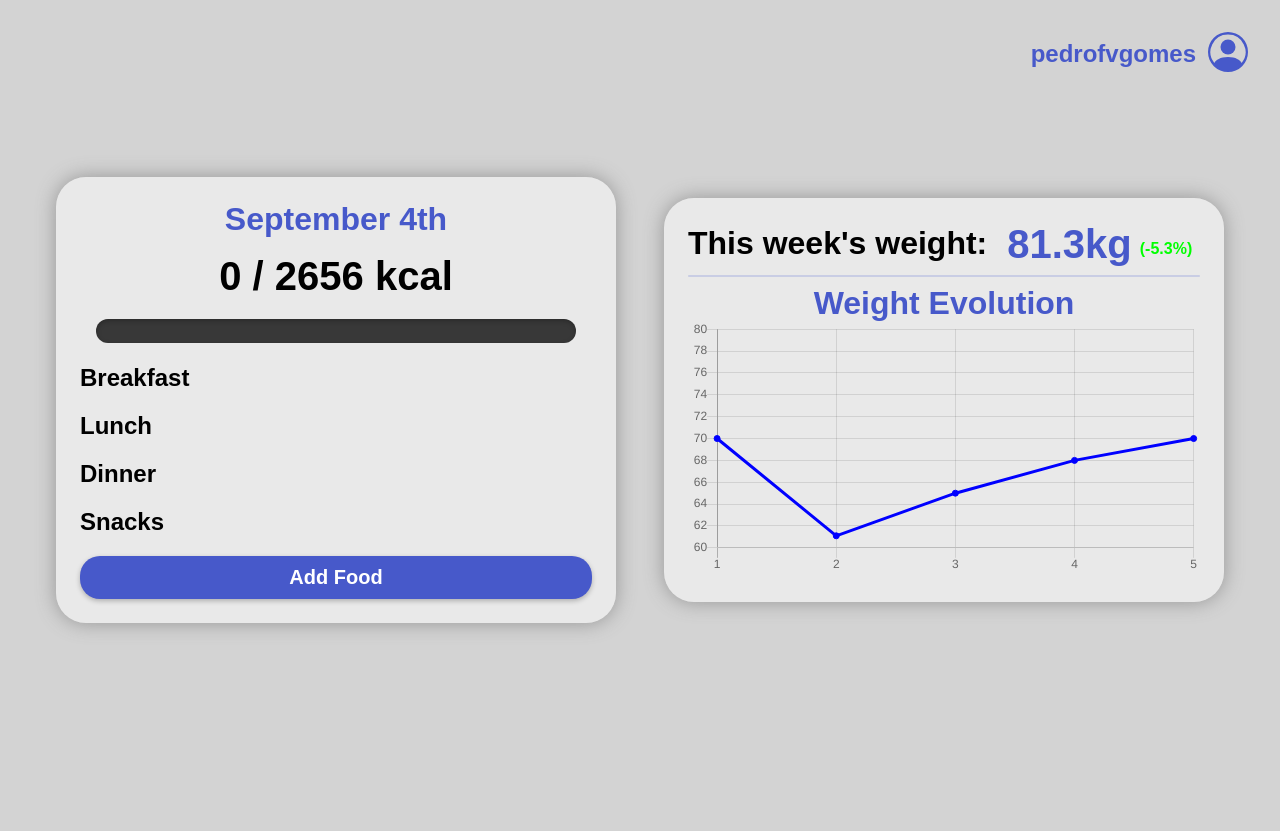
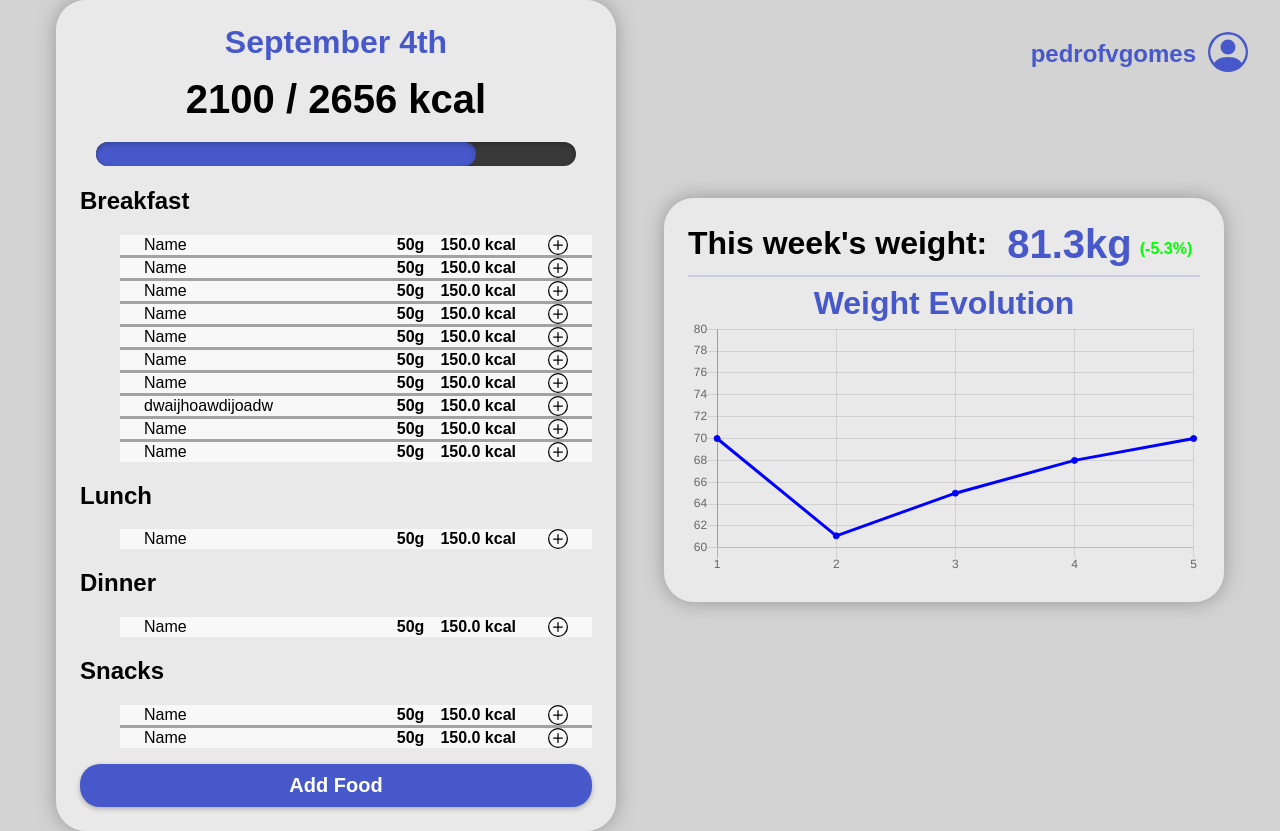
Before and after one commit to pedrofvgomes/fithub, a Django app: page / in a window 1280 px wide. Before the commit the page ends 631 px from the top, so only its background shows below. Run offline with Django 4.2, Linux system fonts and the light colour scheme; a user stored in the database is signed in; data comes from the database, SQL or seed files in the repository; parts of the project's set-up code (start-up, migrations or seed data) failed here and were passed over; some web fonts are replaced.

Commit message:
bug fixes

```diff
--- a/fithub/models.py
+++ b/fithub/models.py
@@ -1,5 +1,6 @@
 from django.db import models
 from django.contrib.auth.models import AbstractUser
+import datetime, pytz
 
 class User(AbstractUser):
     age = models.IntegerField(default=0)
@@ -15,15 +16,15 @@ class User(AbstractUser):
 class WeightLog(models.Model):
     user = models.ForeignKey('User', on_delete=models.CASCADE)
     weight = models.FloatField()
-    date = models.DateField(auto_now_add=True)
+    timestamp = models.DateTimeField(default = datetime.datetime.now())
 
 class FoodLog(models.Model):
     user = models.ForeignKey('User', on_delete=models.CASCADE)
     name = models.CharField(max_length=100)
     calories = models.FloatField(default=0)
-    weight = models.FloatField(default=0)
+    weight = models.CharField(max_length=100)
     meal = models.CharField(max_length=100)
-    timestamp = models.DateTimeField(auto_now_add=True)
+    timestamp = models.DateTimeField(default = datetime.datetime.now())
 
 class NutritionalInfo(models.Model):
     user = models.ForeignKey('User', on_delete=models.CASCADE)
--- a/fithub/static/fithub/script.js
+++ b/fithub/static/fithub/script.js
@@ -286,8 +286,6 @@ document.addEventListener('DOMContentLoaded', function () {
             let user_id = document.querySelector('#edit-profile input[name="user_id"]').value;
             let csrfToken = document.querySelector("#food-log input[name='csrfmiddlewaretoken']").value;
 
-            console.log(name);
-
             fetch('/addfood/' + String(user_id), {
                 method: 'POST',
                 headers: {
@@ -298,15 +296,9 @@ document.addEventListener('DOMContentLoaded', function () {
                     name: name,
                     weight: weight,
                     calories: calories,
-                    meal : meal_text
+                    meal: meal_text
                 })
-            })
-            .then(response => response.json())
-            .then(status => {
-                if(status == 204){
-                    console.log('success');
-                }
-            })
+            }).then(location.reload());
         })
     });
 
--- a/fithub/static/fithub/styles.css
+++ b/fithub/static/fithub/styles.css
@@ -399,7 +399,7 @@ progress::-webkit-progress-value {
 }
 #search-results{
     background-color: rgba(207, 207, 207, 0.5);
-    height: 40%;
+    height: 50%;
     border-radius: 10px;
     box-shadow: 0px 0px 20px rgb(0, 0, 0, 0.3) inset;
     border: solid 2px rgba(81, 81, 81, 0.5);
@@ -442,6 +442,11 @@ label[for='search-results']{
     height: 100%;
     cursor: pointer;
 }
+input[type=number]::-webkit-inner-spin-button,
+input[type=number]::-webkit-outer-spin-button {
+  -webkit-appearance: none;
+  margin: 0;
+}
 
 ::-webkit-scrollbar {
     width: 0.5em;
--- a/fithub/templates/fithub/index.html
+++ b/fithub/templates/fithub/index.html
@@ -19,22 +19,62 @@
             <div id="logs">
                 <h2 class="meal-title">Breakfast</h2>
                 <ul id="breakfast">
-
+                    {% for food in breakfast %}
+                    <li class="food">
+                        <span>{{ food.name }}</span>
+                        <span>{{ food.weight }}</span>
+                        <span>{{ food.calories }} kcal</span>
+                        <svg xmlns="http://www.w3.org/2000/svg" width="20" height="20" fill="currentColor" class="bi bi-plus-circle" viewBox="0 0 16 16">
+                            <path d="M8 15A7 7 0 1 1 8 1a7 7 0 0 1 0 14zm0 1A8 8 0 1 0 8 0a8 8 0 0 0 0 16z"/>
+                            <path d="M8 4a.5.5 0 0 1 .5.5v3h3a.5.5 0 0 1 0 1h-3v3a.5.5 0 0 1-1 0v-3h-3a.5.5 0 0 1 0-1h3v-3A.5.5 0 0 1 8 4z"/>
+                          </svg>
+                    </li>
+                    {% endfor %}
                 </ul>
 
                 <h2 class="meal-title">Lunch</h2>
                 <ul id="lunch">
-
+                    {% for food in lunch %}
+                    <li class="food">
+                        <span>{{ food.name }}</span>
+                        <span>{{ food.weight }}</span>
+                        <span>{{ food.calories }} kcal</span>
+                        <svg xmlns="http://www.w3.org/2000/svg" width="20" height="20" fill="currentColor" class="bi bi-plus-circle" viewBox="0 0 16 16">
+                            <path d="M8 15A7 7 0 1 1 8 1a7 7 0 0 1 0 14zm0 1A8 8 0 1 0 8 0a8 8 0 0 0 0 16z"/>
+                            <path d="M8 4a.5.5 0 0 1 .5.5v3h3a.5.5 0 0 1 0 1h-3v3a.5.5 0 0 1-1 0v-3h-3a.5.5 0 0 1 0-1h3v-3A.5.5 0 0 1 8 4z"/>
+                          </svg>
+                    </li>
+                    {% endfor %}
                 </ul>
 
                 <h2 class="meal-title">Dinner</h2>
                 <ul id="dinner">
-
+                    {% for food in dinner %}
+                    <li class="food">
+                        <span>{{ food.name }}</span>
+                        <span>{{ food.weight }}</span>
+                        <span>{{ food.calories }} kcal</span>
+                        <svg xmlns="http://www.w3.org/2000/svg" width="20" height="20" fill="currentColor" class="bi bi-plus-circle" viewBox="0 0 16 16">
+                            <path d="M8 15A7 7 0 1 1 8 1a7 7 0 0 1 0 14zm0 1A8 8 0 1 0 8 0a8 8 0 0 0 0 16z"/>
+                            <path d="M8 4a.5.5 0 0 1 .5.5v3h3a.5.5 0 0 1 0 1h-3v3a.5.5 0 0 1-1 0v-3h-3a.5.5 0 0 1 0-1h3v-3A.5.5 0 0 1 8 4z"/>
+                          </svg>
+                    </li>
+                    {% endfor %}
                 </ul>
 
                 <h2 class="meal-title">Snacks</h2>
                 <ul id="snacks">
-
+                    {% for food in snacks %}
+                    <li class="food">
+                        <span>{{ food.name }}</span>
+                        <span>{{ food.weight }}</span>
+                        <span>{{ food.calories }} kcal</span>
+                        <svg xmlns="http://www.w3.org/2000/svg" width="20" height="20" fill="currentColor" class="bi bi-plus-circle" viewBox="0 0 16 16">
+                            <path d="M8 15A7 7 0 1 1 8 1a7 7 0 0 1 0 14zm0 1A8 8 0 1 0 8 0a8 8 0 0 0 0 16z"/>
+                            <path d="M8 4a.5.5 0 0 1 .5.5v3h3a.5.5 0 0 1 0 1h-3v3a.5.5 0 0 1-1 0v-3h-3a.5.5 0 0 1 0-1h3v-3A.5.5 0 0 1 8 4z"/>
+                          </svg>
+                    </li>
+                    {% endfor %}
                 </ul>
             </div>
 
@@ -218,7 +258,7 @@
                       </svg>
                 </li>
                 <li class="food">
-                    <span>Name</span>
+                    <span>dwaijhoawdijoadw</span>
                     <span>50g</span>
                     <span>150 kcal</span>
                     <svg xmlns="http://www.w3.org/2000/svg" width="16" height="16" fill="currentColor" class="bi bi-plus-circle" viewBox="0 0 16 16">
@@ -243,9 +283,6 @@
                 <option value="2">Dinner</option>
                 <option value="3">Snacks</option>
             </select>
-
-
-            <button>Confirm</button>
         </div>
 
         <div id="weight-log"></div>
--- a/fithub/views.py
+++ b/fithub/views.py
@@ -5,13 +5,27 @@ from django.contrib.auth import login, authenticate, logout
 from django.db import IntegrityError
 from django.urls import reverse
 from .models import User, FoodLog, WeightLog
-import datetime
+import datetime, pytz
 
 
 def index(request):
+    today = datetime.datetime.now()
+
+
+    # sum of calories
+    flogs = []
+    for log in FoodLog.objects.all():
+        if log.user == request.user and log.timestamp.day == today.day and log.timestamp.month == today.month and log.timestamp.year == today.year:
+            flogs.append(log)
+    calories = sum([l.calories for l in flogs])
+
     return render(request, "fithub/index.html", {
-        "calories" : 0,
-        "date" : datetime.datetime.now()
+        "calories" : round(calories),
+        "date" : today,
+        "breakfast" : [log for log in flogs if log.meal == 'Breakfast'],
+        "lunch" : [log for log in flogs if log.meal == 'Lunch'],
+        "dinner" : [log for log in flogs if log.meal == 'Dinner'],
+        "snacks" : [log for log in flogs if log.meal == 'Snacks'],
     })
 
 def authentication(request):
@@ -207,11 +221,6 @@ def add_food(request, user_id):
 
         if data.get('weight') != "":
             weight = data['weight']
-            w = ""
-            for char in weight:
-                if char.isnumeric():
-                    w += char
-            weight = float(w)
 
         if data.get('calories') != "":
             calories = data['calories']
```
Also changed, not shown: db.sqlite3, fithub/migrations/0002_alter_foodlog_weight.py (added), fithub/migrations/0003_remove_weightlog_date_weightlog_timestamp_and_more.py (added).
